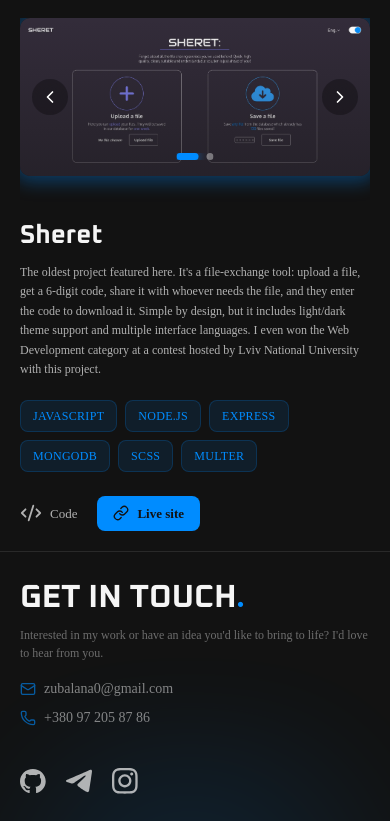
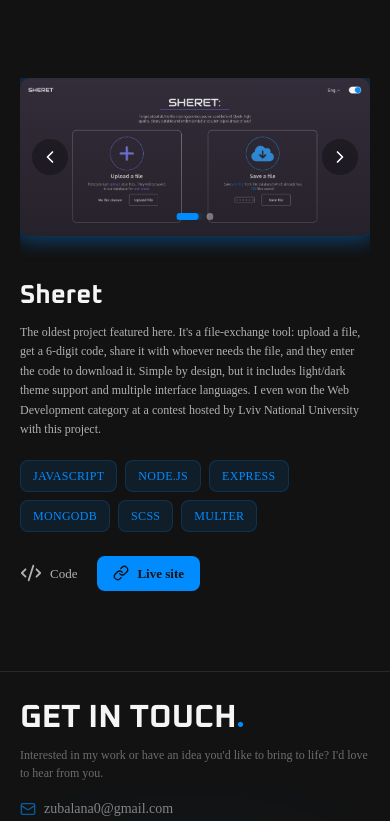
Before and after one commit to ZubalYana/Portfolio-2026, a React (Vite) app: page /projects in a window 390 px wide. Shown: the part 3727-4548 px from the top of the page. Built offline with nearby package versions, Linux system fonts and the light colour scheme; a web font is replaced by a local one.

Commit message:
attemp to fix the responsive of projects page ( shadows issue not yet resolved )

```diff
--- a/src/components/functionalElements/ExtendedProjectCard.tsx
+++ b/src/components/functionalElements/ExtendedProjectCard.tsx
@@ -68,8 +68,7 @@
       whileInView={{ opacity: 1, y: 0 }}
       viewport={{ once: true, margin: "-100px" }}
       transition={{ duration: 0.6 }}
-      className={`w-full flex flex-col ${
-        reversed ? "lg:flex-row-reverse" : "lg:flex-row"
+      className={`w-full flex flex-col ${reversed ? "lg:flex-row-reverse" : "lg:flex-row"
         } items-center gap-10 lg:gap-8`}
     >
       <div
@@ -124,8 +123,7 @@
                     e.stopPropagation();
                     goTo(i);
                   }}
-                  className={`h-[7px] rounded-full transition-all duration-300 ${
-                    i === currentImgIndex
+                  className={`h-[7px] rounded-full transition-all duration-300 ${i === currentImgIndex
                     ? "w-[22px] bg-[#008CFF] shadow-[0_0_10px_rgba(0,140,255,0.8)]"
                     : "w-[7px] bg-[#F5F5F5]/40 hover:bg-[#F5F5F5]/70"
                     }`}
--- a/src/components/screens/Footer.tsx
+++ b/src/components/screens/Footer.tsx
@@ -66,7 +66,7 @@
 
   return (
     <footer className="w-screen border-t border-[#F5F5F5]/10 p-[20px] lg:p-[40px] relative z-10 overflow-hidden">
-      <div className="flex flex-col md:flex-row md:justify-between md:items-start gap-10">
+      <div className="flex flex-col md:flex-row md:justify-between md:items-start gap-10 overflow-hidden">
         <motion.div className="flex flex-col gap-y-4" {...fadeUp(0)}>
           <div className="text-left">
             <h1 className="uppercase font-bold text-[32px]">
--- a/src/components/screens/Projects.tsx
+++ b/src/components/screens/Projects.tsx
@@ -1,6 +1,7 @@
 import { motion } from "framer-motion";
 import { ChevronLeft } from "lucide-react";
 import ExtendedProjectCard from "../functionalElements/ExtendedProjectCard";
+
 export const projects = [
   {
     name: "Heptagon",
@@ -157,18 +158,17 @@
   projectLink?: string;
   repoLink?: string;
   repoLinks?: {
-    'frontend'?: string,
-    'backend'?: string
+    frontend?: string;
+    backend?: string;
   };
 }
 
-
 export default function Projects() {
   return (
-    <div className="w-screen min-h-screen flex flex-col items-center p-[20px] lg:p-[40px] relative z-10">
+    <div className="w-full flex flex-col items-center py-[80px] px-[20px] lg:px-[40px] relative z-10 overflow-hidden">
       <a
         href="/"
-        className="absolute top-[20px] left-[20px] lg:top-[40px] lg:left-[40px]"
+        className="absolute top-[20px] left-[20px] lg:top-[40px] lg:left-[40px] z-50"
       >
         <ChevronLeft
           className="
@@ -195,9 +195,9 @@
       >
         Projects<span className="text-[#008CFF]">.</span>
       </motion.h1>
-      <div className="w-full flex flex-col mt-8 gap-y-20">
-        {projects.map((project, index)=>(
-            <ExtendedProjectCard project={project} key={index}/>
+      <div className="w-full flex flex-col mt-8 gap-y-20 z-10 overflow-hidden">
+        {projects.map((project, index) => (
+          <ExtendedProjectCard project={project} key={index} />
         ))}
       </div>
     </div>
```
Lines whose indentation alone changed are shown as unchanged.
